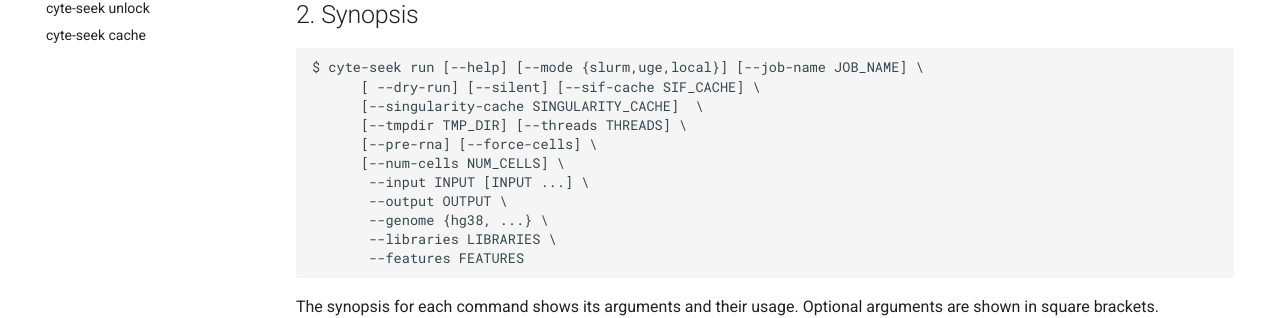
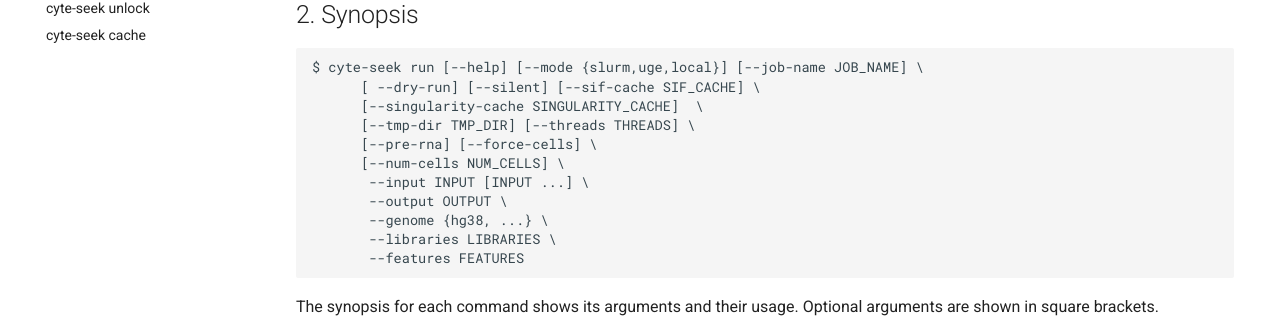
Before and after one commit to OpenOmics/cyte-seek, an MkDocs documentation site: the page built from docs/usage/run.md, in a window 1280 px wide and 900 px high. Shown: the part 456-774 px from the top of the window. Built offline with MkDocs 1.6.1 and Material for MkDocs 9.7.7, drawn with Linux system fonts in a browser that asks for light colours; comment, search, counter and statistics services are not loaded; the version menu is left out.

Commit message:
Updating usage of run command

```diff
--- a/docs/usage/run.md
+++ b/docs/usage/run.md
@@ -12,7 +12,7 @@ Setting up the cyte-seek pipeline is fast and easy! In its most basic form, <cod
 $ cyte-seek run [--help] [--mode {slurm,uge,local}] [--job-name JOB_NAME] \
       [ --dry-run] [--silent] [--sif-cache SIF_CACHE] \
       [--singularity-cache SINGULARITY_CACHE]  \
-      [--tmpdir TMP_DIR] [--threads THREADS] \
+      [--tmp-dir TMP_DIR] [--threads THREADS] \
       [--pre-rna] [--force-cells] \
       [--num-cells NUM_CELLS] \
        --input INPUT [INPUT ...] \
```
